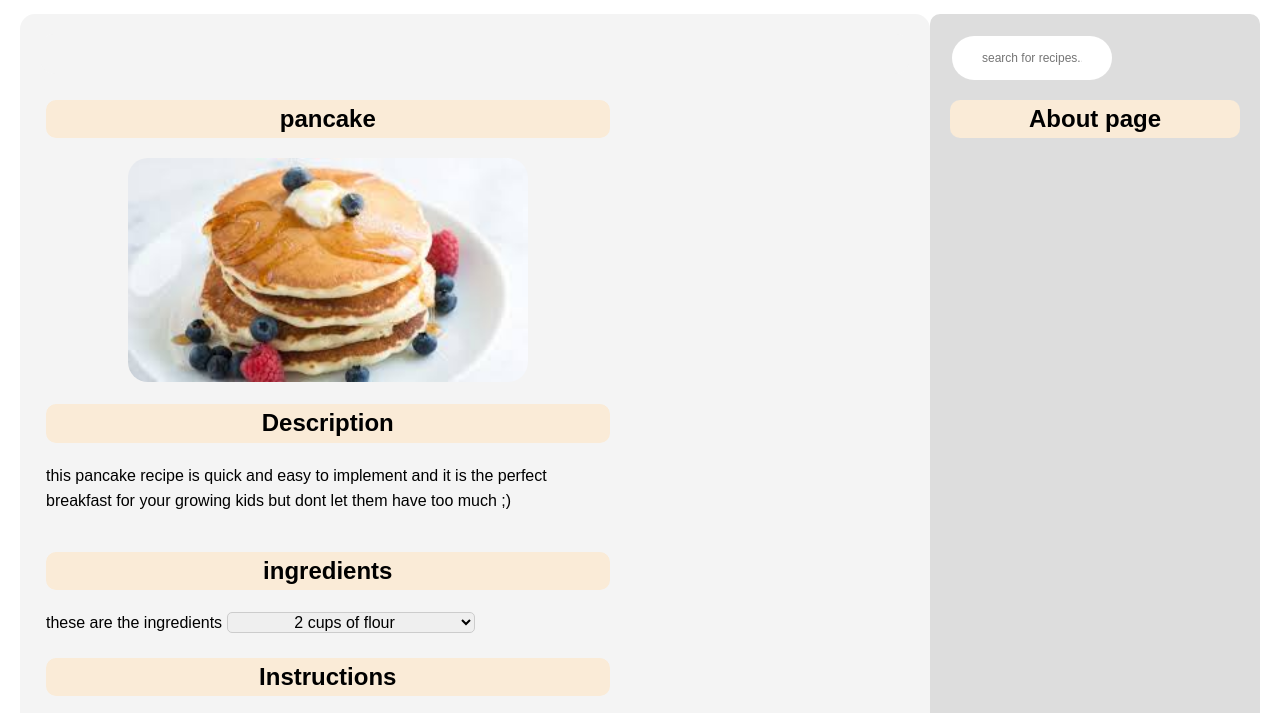
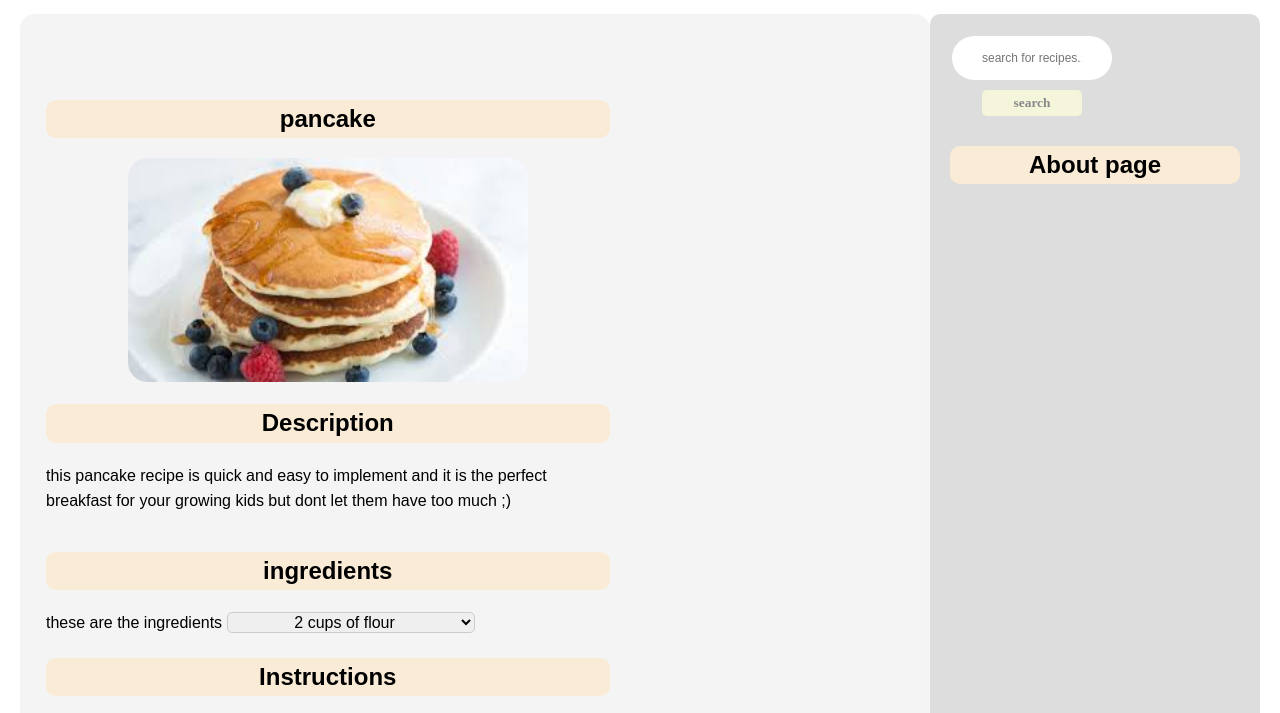
Before and after one commit to chima1968/unfinished, a plain HTML site: page recipe_web/main.html in a window 1280 px wide. Shown: the part 80-793 px from the top of the page. Drawn offline with Linux system fonts and the light colour scheme.

Commit message:
19-11-24

```diff
--- a/recipe_web/main.html
+++ b/recipe_web/main.html
@@ -131,6 +131,7 @@
 
                                       <input type="text" class="search-input" placeholder="search for recipes..."/>
                                       <!--the search bar section-->
+                                      <button onclick="alert('Button clicked!')" ><strong>search</strong></button>
 
                                </div>
 
--- a/recipe_web/style.css
+++ b/recipe_web/style.css
@@ -102,3 +102,27 @@ table {
 .search-input:hover {
     border-color: #888;
   }
+  button{
+    background-color: beige;
+    color: #888;
+    border:none ;
+    padding:5px;
+    border-radius: 5px;
+    width: 100px;
+    margin-left: 30px;
+    margin-top: 10px;
+    margin-bottom: 10px;
+    cursor: pointer;
+    font-style: bold;
+    font-family: 'Times New Roman', Times, serif;
+    position: relative;
+
+
+
+  }
+  button:hover{
+    color: tomato;
+  }
+  button:active{
+    color: #0078d7;
+  }
--- /dev/null
+++ b/recipe_web/style_up.scss
@@ -0,0 +1,6 @@
+@mixin flexCenter($direction){
+    display: flex;
+    justify-content: center;
+    align-items: center;
+    flex-direction: $direction;
+}
```
Also changed, not shown: recipe_web/style_up-min.css (added), recipe_web/style_up.css (added), 1 other file.
